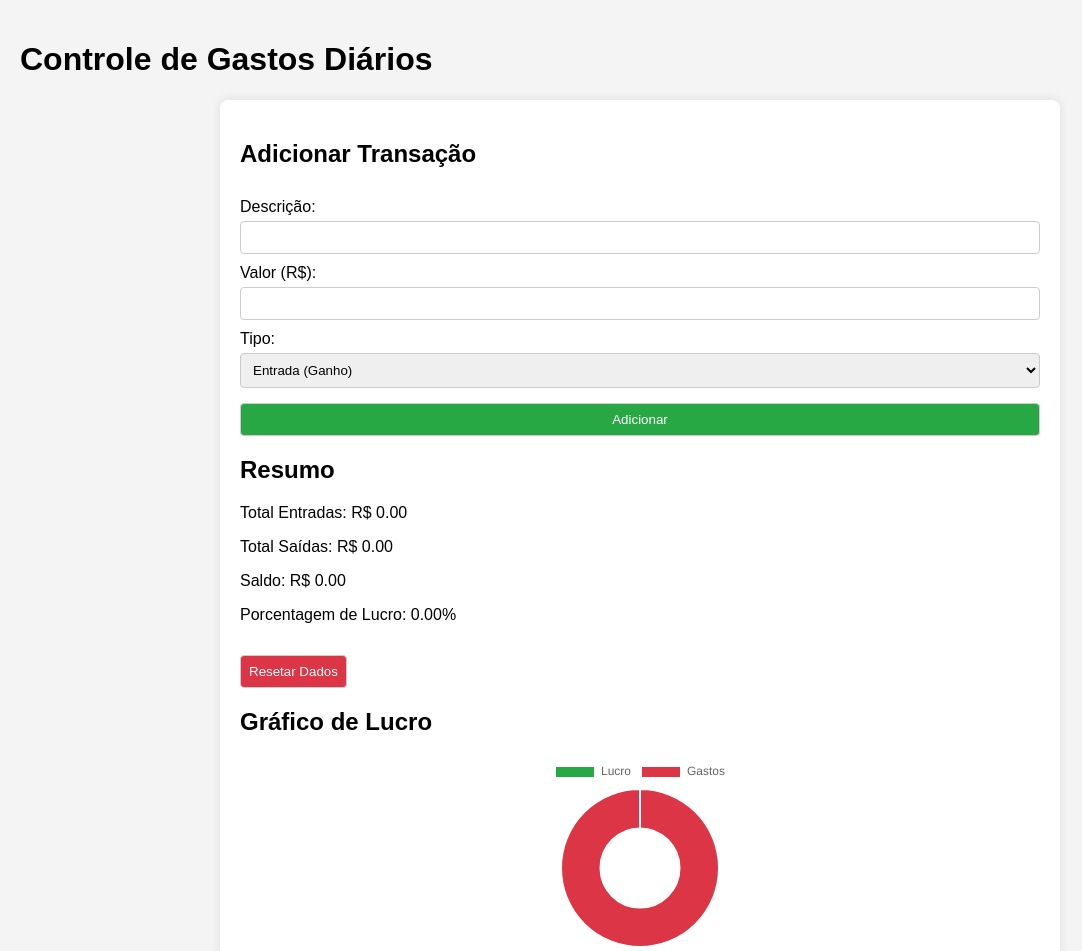
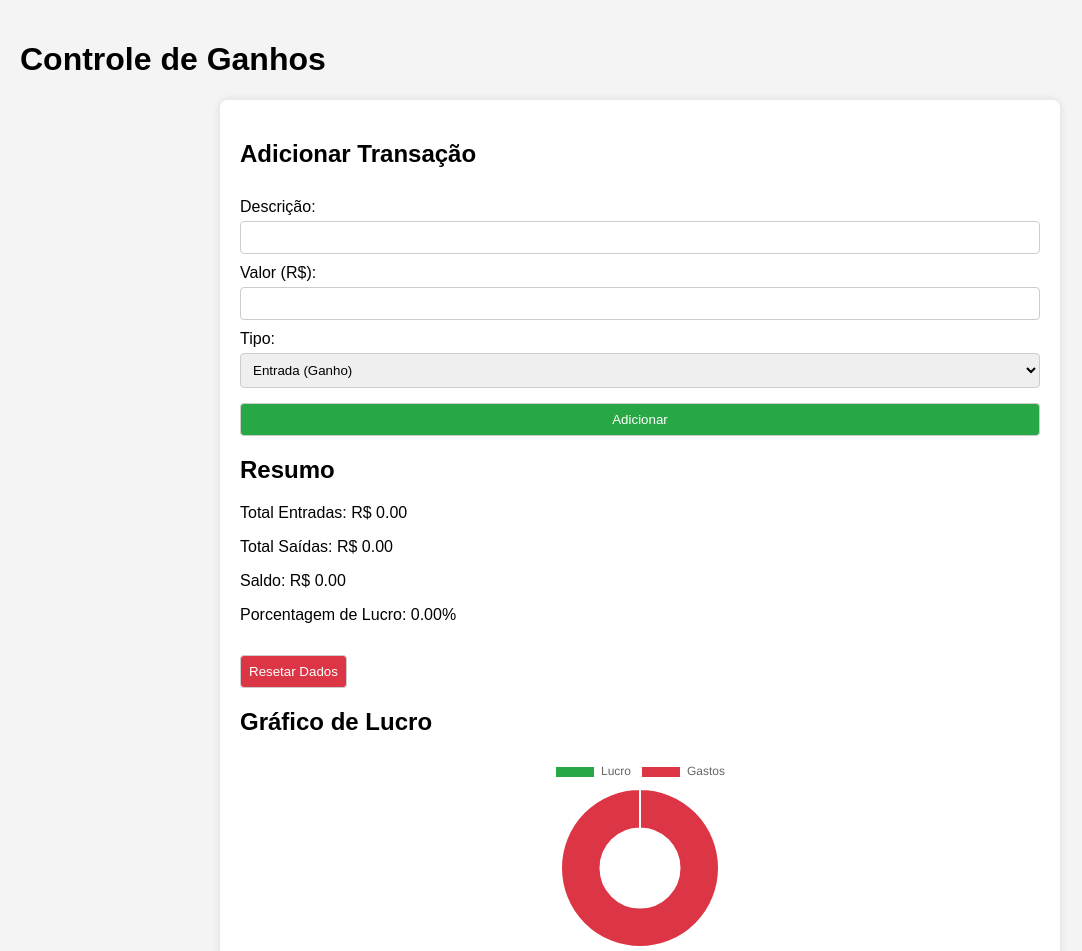
Before and after one commit to evandrosilvaramos/Controledegasto, a website: page index.html in a window 1280 px wide. Shown: the top 951 px of the page, without its empty margins (0-1082 px from the left). Drawn offline with nearby package versions, Linux system fonts and the light colour scheme.

Commit message:
atualização

```diff
--- a/index.html
+++ b/index.html
@@ -8,7 +8,7 @@
     <script src="https://cdn.jsdelivr.net/npm/chart.js"></script>
 </head>
 <body>
-    <h1>Controle de Gastos Diários</h1>
+    <h1>Controle de Ganhos</h1>
     <div class="container">
         <div class="form-section">
             <h2>Adicionar Transação</h2>
```
